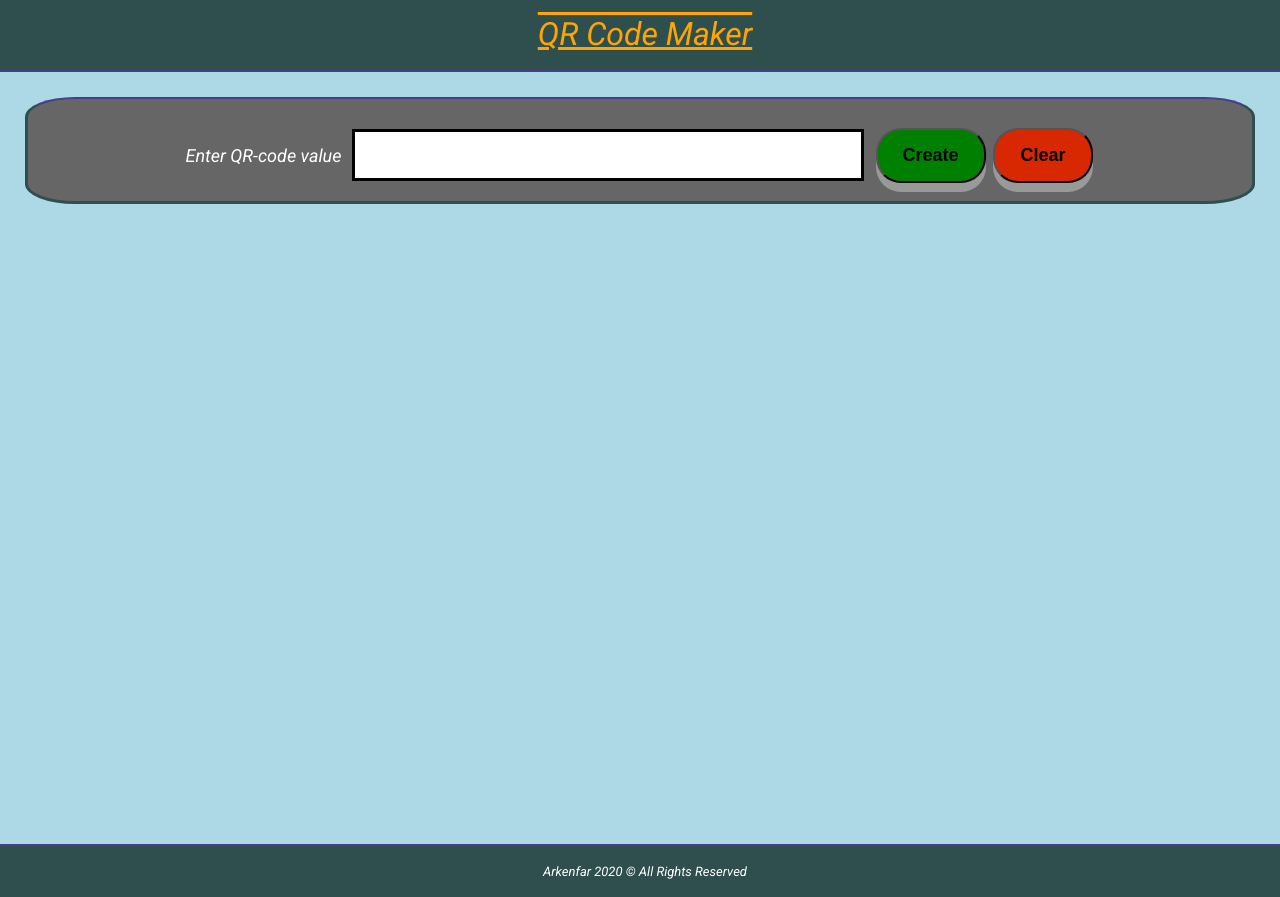
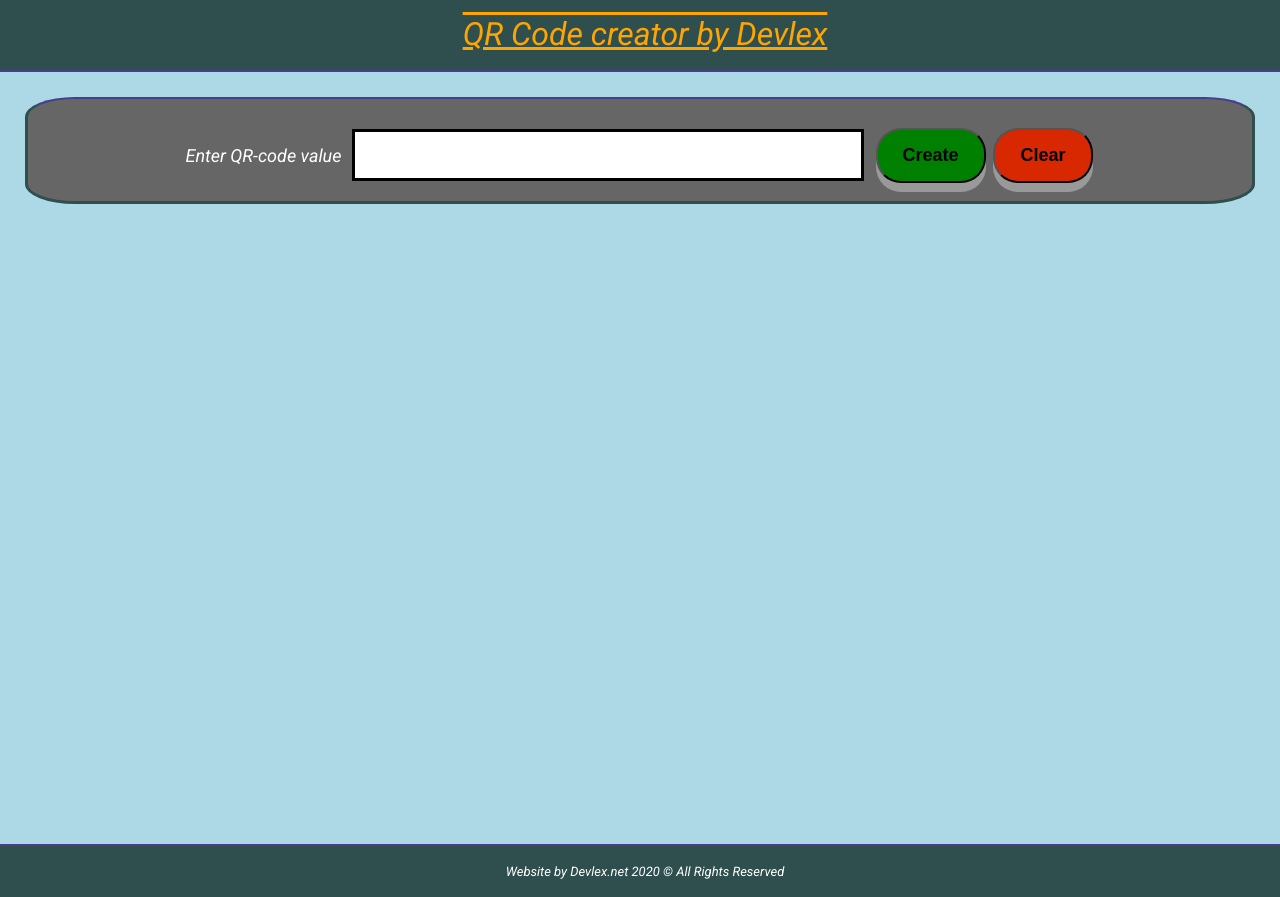
Before and after one commit to devlexnet/qrcodecreator, a website: page client/index.html in a window 1280 px wide. Drawn offline with nearby package versions, Linux system fonts and the light colour scheme; files that its build step writes are made by us from their sources; files whose address does not match are found by name.

Commit message:
feat: intit commit

```diff
--- a/client/index.html
+++ b/client/index.html
@@ -15,7 +15,7 @@
   <body>
     <header>
       <div class="navbar">
-        <a id="app-title" href="">QR Code Maker</a>
+        <a id="app-title" href="">QR Code creator by Devlex</a>
       </div>
     </header>
     <main>
@@ -36,7 +36,7 @@
           </div>
           <div id="footer">
           <footer>
-            <p>Arkenfar 2020 &copy; All Rights Reserved</p>
+            <p>Website by Devlex.net 2020 &copy; All Rights Reserved</p>
           </footer>
           </div>
       </div>
--- a/package.json
+++ b/package.json
@@ -7,7 +7,7 @@
     "test": "echo \"Error: no test specified\" && exit 1",
     "start": "node index.js"
   },
-  "author": "arkenfar",
+  "author": "Devlex.net",
   "license": "ISC",
   "dependencies": {
     "body-parser": "^1.19.0",
```
